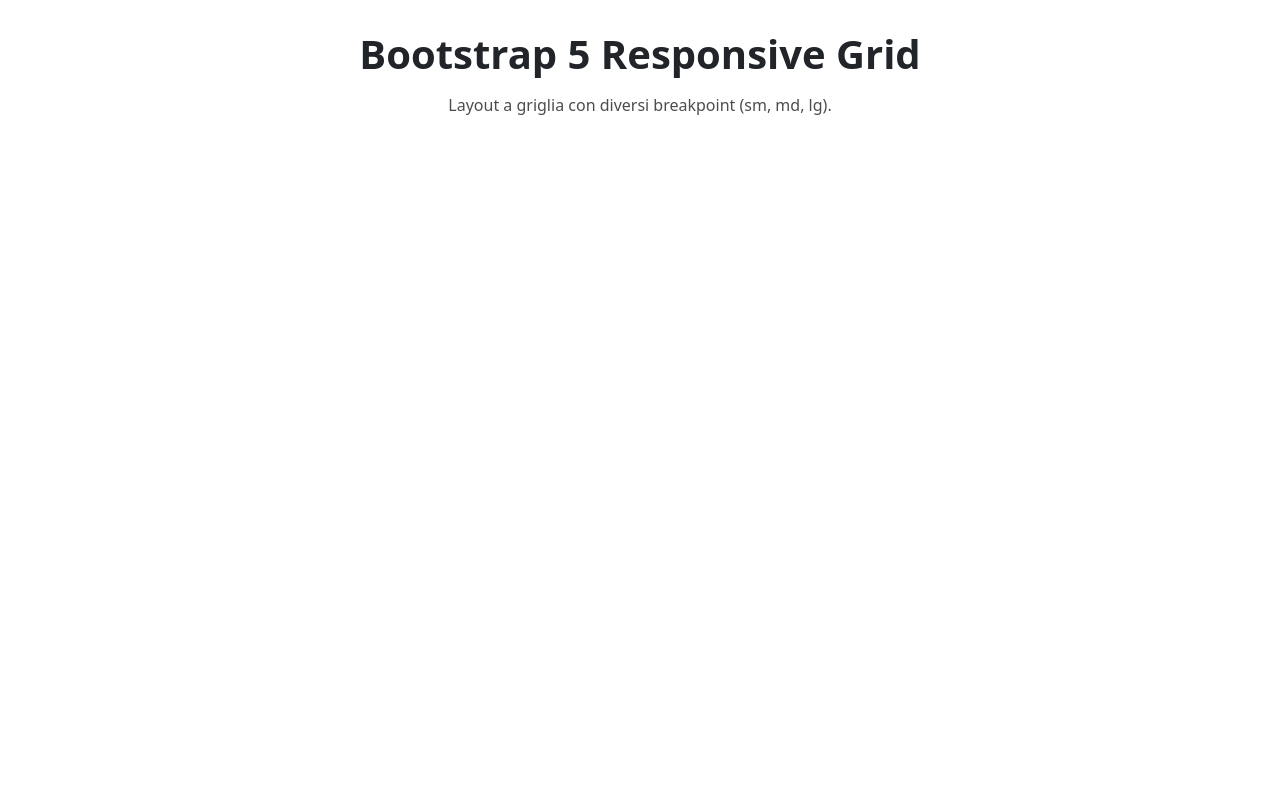
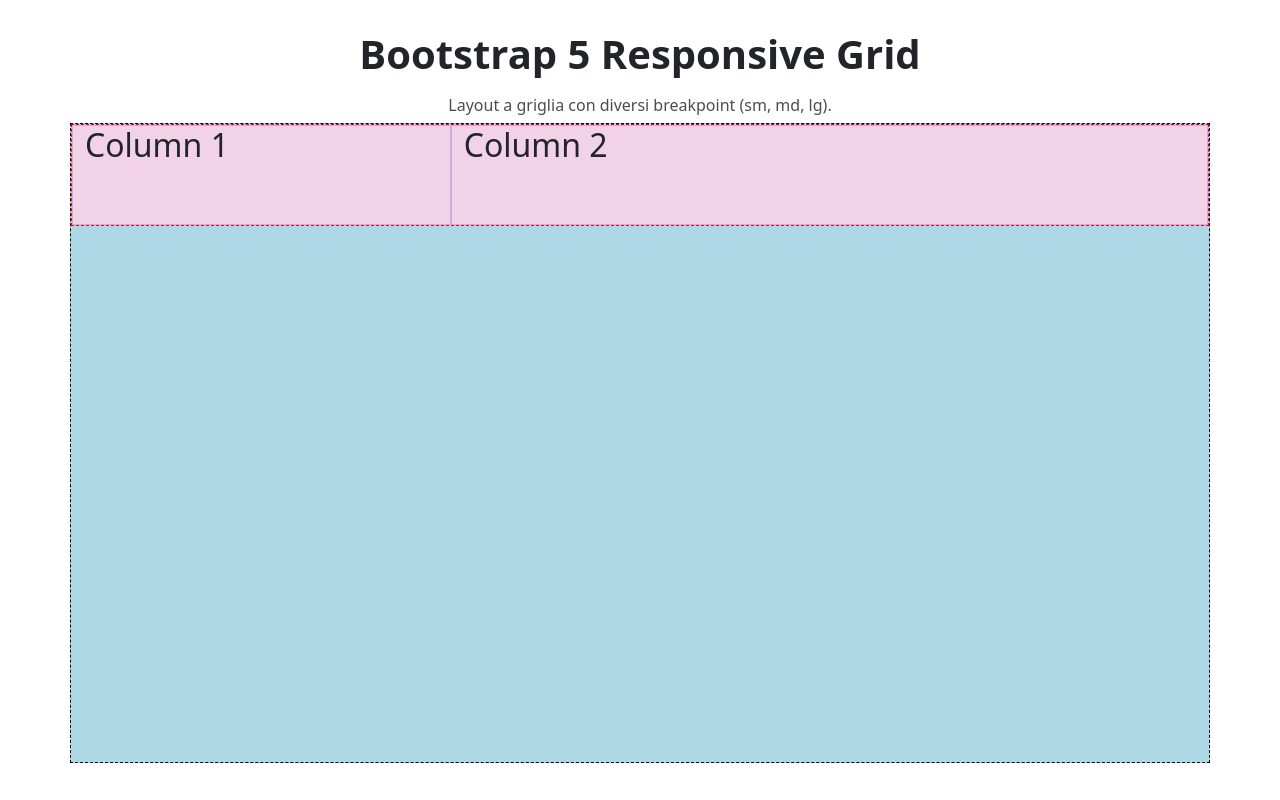
Before and after one commit to saverio-mandarano/htmlcss-bootstrap-layout, a plain HTML site: page index.html in a window 1280 px wide. Drawn offline with nearby package versions, Linux system fonts and the light colour scheme.

Commit message:
add first row

```diff
--- a/css/style.css
+++ b/css/style.css
@@ -5,7 +5,7 @@
   box-sizing: border-box;
 }
 
-/* Header */
+/* Generals */
 h6 {
   text-align: center;
   padding-top: 10px;
@@ -17,3 +17,20 @@ h1 {
   padding-top: 30px;
   font-weight: 600;
 }
+
+/* DEBUG */
+[class^="container"] {
+  border: 1px dashed black;
+  background-color: lightblue;
+  min-height: 80vh;
+}
+
+[class^="row"] {
+  border: 1px dashed red;
+}
+
+[class^="col"] {
+  height: 100px;
+  background-color: #f1d2e7;
+  border: 1px solid #d0a8eb;
+}
--- a/index.html
+++ b/index.html
@@ -27,5 +27,17 @@
       <h1>Bootstrap 5 Responsive Grid</h1>
       <h6>Layout a griglia con diversi breakpoint (sm, md, lg).</h6>
     </header>
+    <main>
+      <div class="container">
+        <div class="row">
+          <div class="col-12 col-md-6 col-lg-4">
+            <h2>Column 1</h2>
+          </div>
+          <div class="col-12 col-md-6 col-lg-8">
+            <h2>Column 2</h2>
+          </div>
+        </div>
+      </div>
+    </main>
   </body>
 </html>
```
